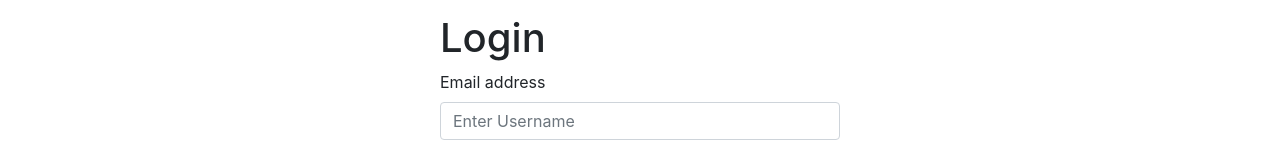
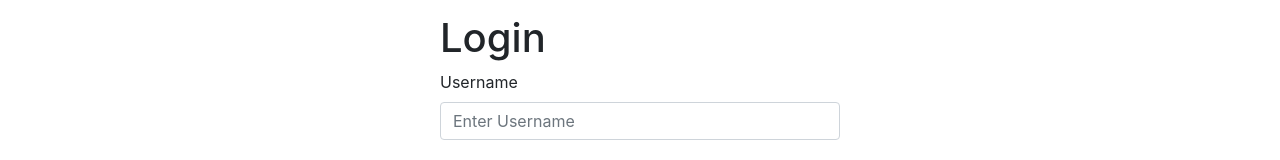
Before and after one commit to chairswithlegs/chat-clone, an Angular app in the folder ChatFrontend/: page / in a window 1280 px wide. Shown: the part 243-403 px from the top of the page. Built offline with nearby package versions, Linux system fonts and the light colour scheme.

Commit message:
Fixed placeholder values for username input.

```diff
--- a/ChatFrontend/src/app/authentication/account-creation/account-creation.component.html
+++ b/ChatFrontend/src/app/authentication/account-creation/account-creation.component.html
@@ -2,7 +2,7 @@
 
 <form (ngSubmit)="createAccount(username, password)">
 	<div class="form-group">
-		<label for="create-username">Email address</label>
+		<label for="create-username">Username</label>
 		<input name="create-username" type="text" class="form-control" id="create-username" placeholder="Enter Username" [(ngModel)]="username">
 	</div>
 
--- a/ChatFrontend/src/app/authentication/login/login.component.html
+++ b/ChatFrontend/src/app/authentication/login/login.component.html
@@ -2,7 +2,7 @@
 
 <form (ngSubmit)="login(username, password)">
 	<div class="form-group">
-		<label for="login-username">Email address</label>
+		<label for="login-username">Username</label>
 		<input name="login-username" type="text" class="form-control" id="login-username" placeholder="Enter Username" [(ngModel)]="username">
 	</div>
 
```
